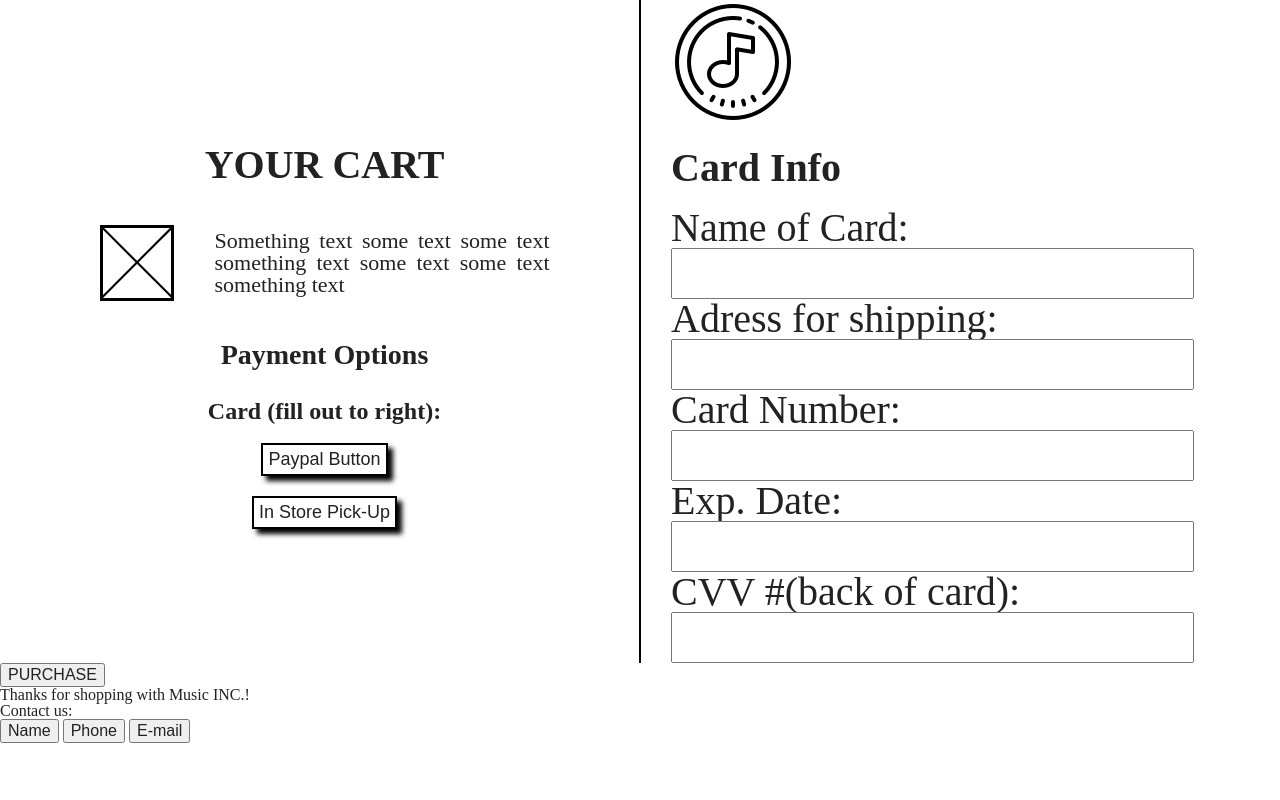
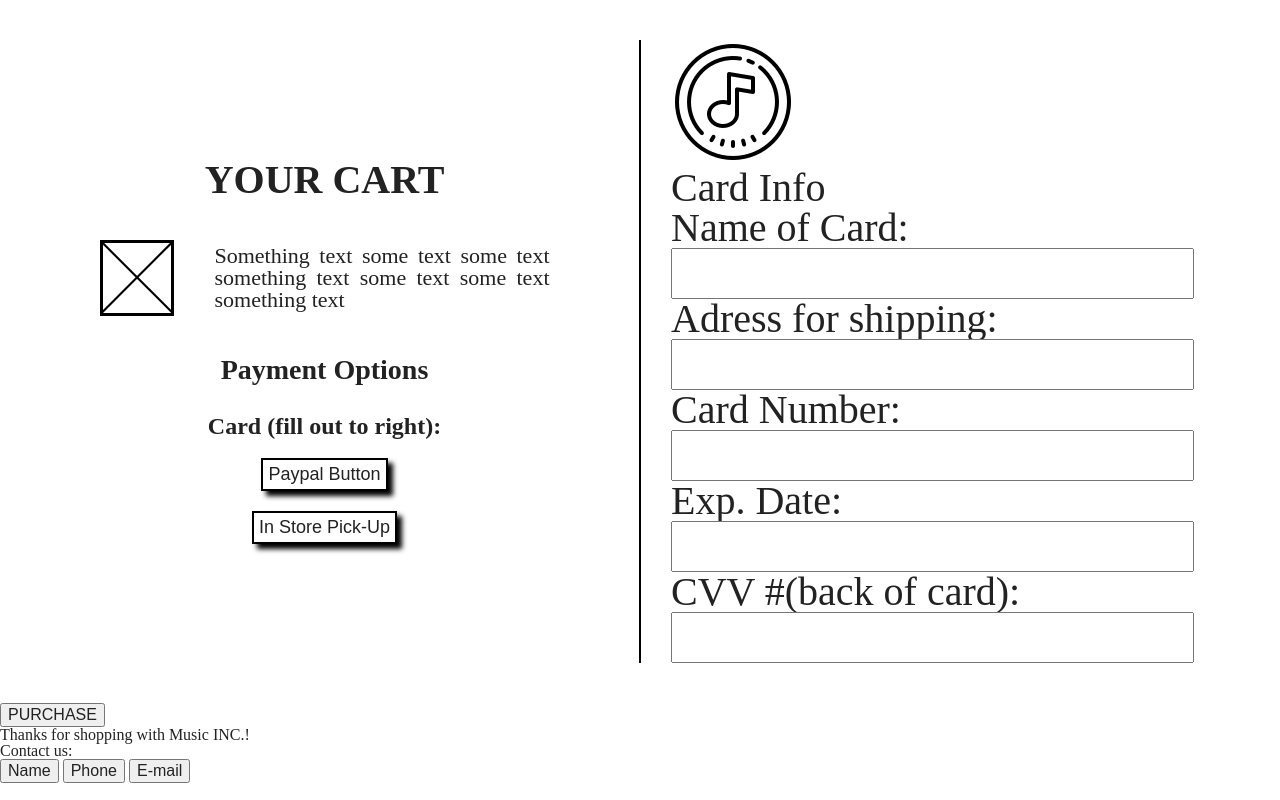
Before and after one commit to juliajulyy/flex-task, a plain HTML site: page index.html in a window 1280 px wide. Drawn offline with Linux system fonts and the light colour scheme.

Commit message:
fix minor bugs

```diff
--- a/css/cart.css
+++ b/css/cart.css
@@ -2,7 +2,7 @@
 	display: flex;
 	align-items: stretch;
 	font-size: 40px;
-	padding: 0 40px;
+	padding: 40px;
 }
 .cart__order {
 	display: flex;
@@ -24,6 +24,7 @@
 
 .cart__header {
 	font-weight: 600;
+	margin-top: 10px;
 }
 
 .cart__goods{
--- a/index.html
+++ b/index.html
@@ -31,7 +31,7 @@
 				</div>
 				<div class="cart__payment">
 					<img src="img/logo.png">
-					<h2 class="cart__header"> Card Info</h2>
+					<h2> Card Info</h2>
 					<form class="cart__body">
 						<div class="cart__row">
 							<label class="cart__label">Name of Card:</label>
@@ -55,16 +55,16 @@
 					</form>
 				</div>
 			</section>
-			<div class="purchase">
+			<section class="purchase">
 				<button>PURCHASE</button>
 				<p>Thanks for shopping with Music INC.!</p>
-			</div>
-			<div class="contact">
+			</section>
+			<section class="contact">
 				<p>Contact us:</p>
 				<button>Name</button>
 				<button>Phone</button>
 				<button>E-mail</button>
-			</div>
+			</section>
 		</main>
 
 	</body>
```
